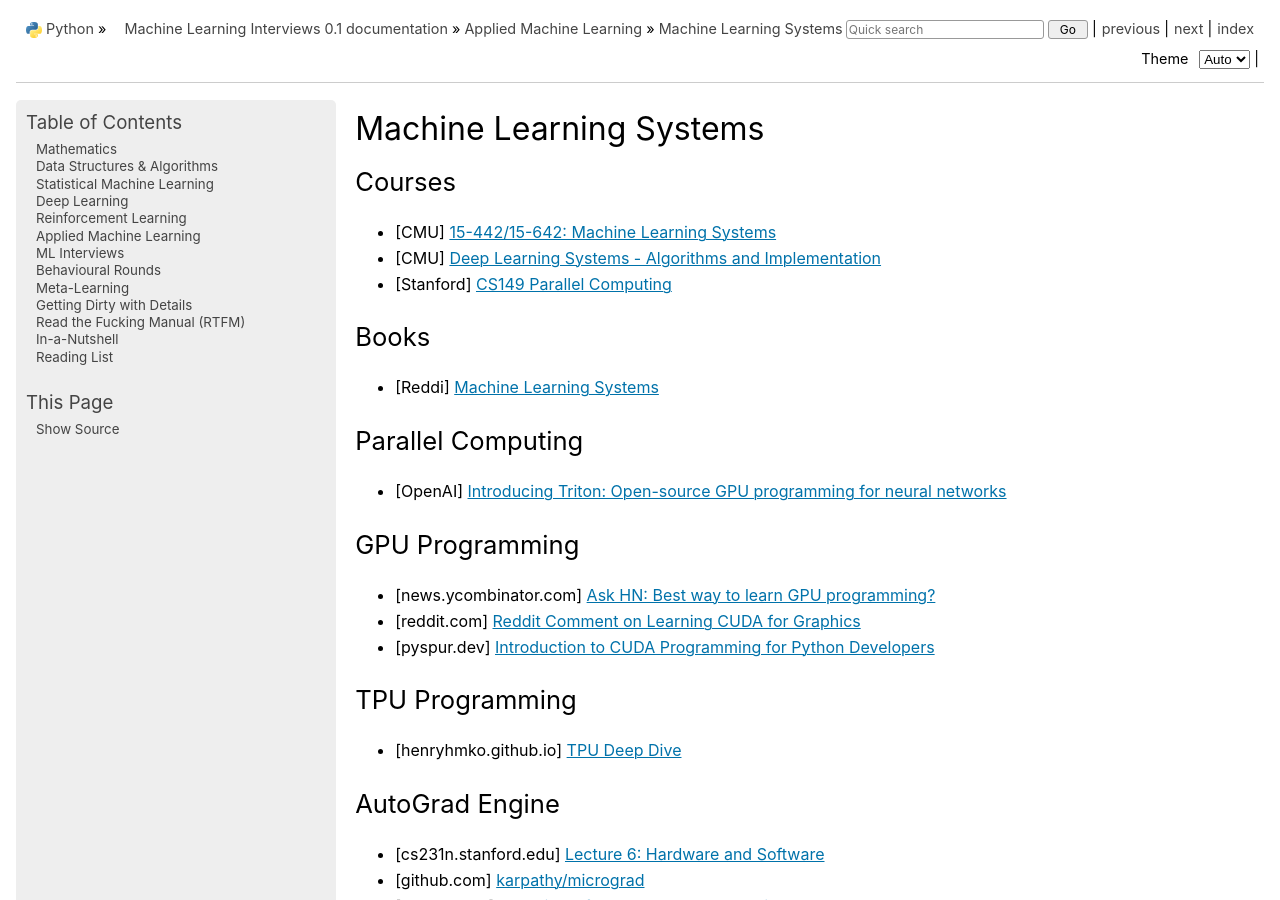
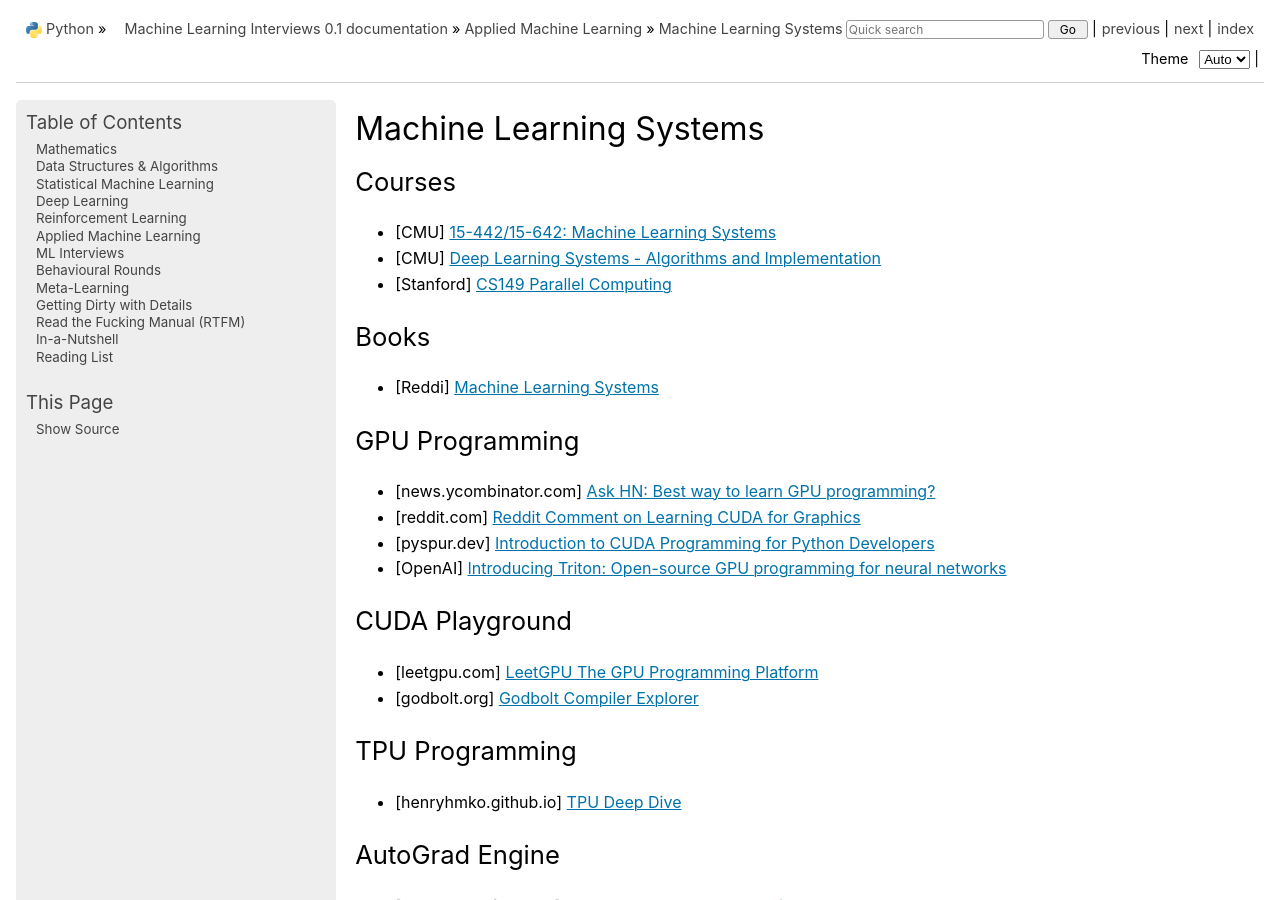
Before and after one commit to uselesstechjunks/leetcode, a Sphinx documentation site: the page built from docs/source/applied/sys/mlsys.rst, in a window 1280 px wide and 900 px high. Built offline with Sphinx 7.4.7, drawn with Linux system fonts in a browser that asks for light colours; pages that are not in the unit, such as notebooks, are missing from menus.

Commit message:
Update mlsys.rst

```diff
--- a/docs/source/applied/sys/mlsys.rst
+++ b/docs/source/applied/sys/mlsys.rst
@@ -14,16 +14,18 @@ Books
 - [Reddi] `Machine Learning Systems <https://mlsysbook.ai/>`_
 
 *******************************************************************************
-Parallel Computing
-*******************************************************************************
-- [OpenAI] `Introducing Triton: Open-source GPU programming for neural networks <https://openai.com/index/triton/>`_
-
-*******************************************************************************
 GPU Programming
 *******************************************************************************
 - [news.ycombinator.com] `Ask HN: Best way to learn GPU programming? <https://news.ycombinator.com/item?id=38835813>`_
 - [reddit.com] `Reddit Comment on Learning CUDA for Graphics <https://old.reddit.com/r/GraphicsProgramming/comments/1fpi2cv/learning_cuda_for_graphics/loz9sm3/>`_
 - [pyspur.dev] `Introduction to CUDA Programming for Python Developers <https://www.pyspur.dev/blog/introduction_cuda_programming>`_
+- [OpenAI] `Introducing Triton: Open-source GPU programming for neural networks <https://openai.com/index/triton/>`_
+
+*******************************************************************************
+CUDA Playground
+*******************************************************************************
+- [leetgpu.com] `LeetGPU The GPU Programming Platform <https://leetgpu.com/>`_
+- [godbolt.org] `Godbolt Compiler Explorer <https://godbolt.org/>`_
 
 *******************************************************************************
 TPU Programming
```
